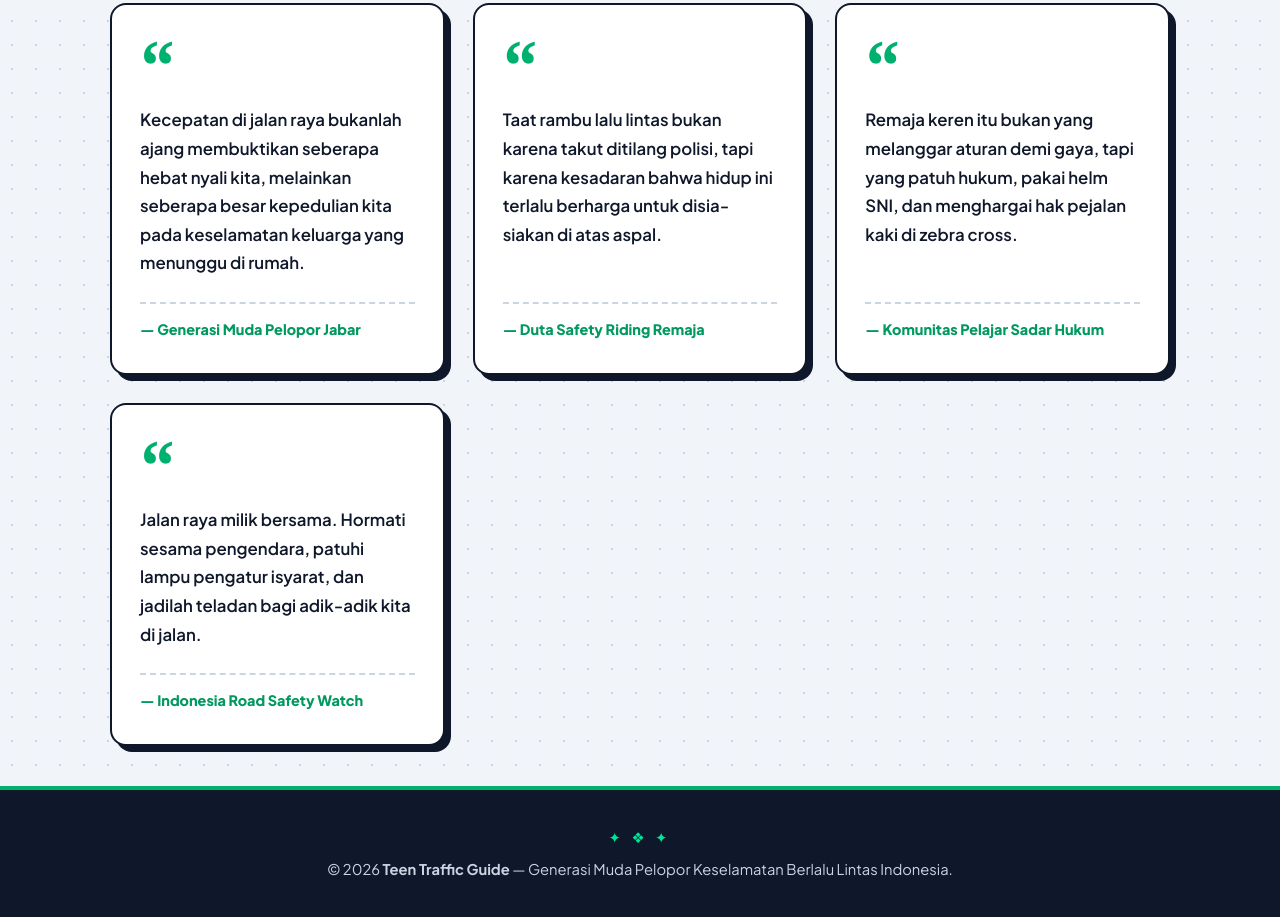
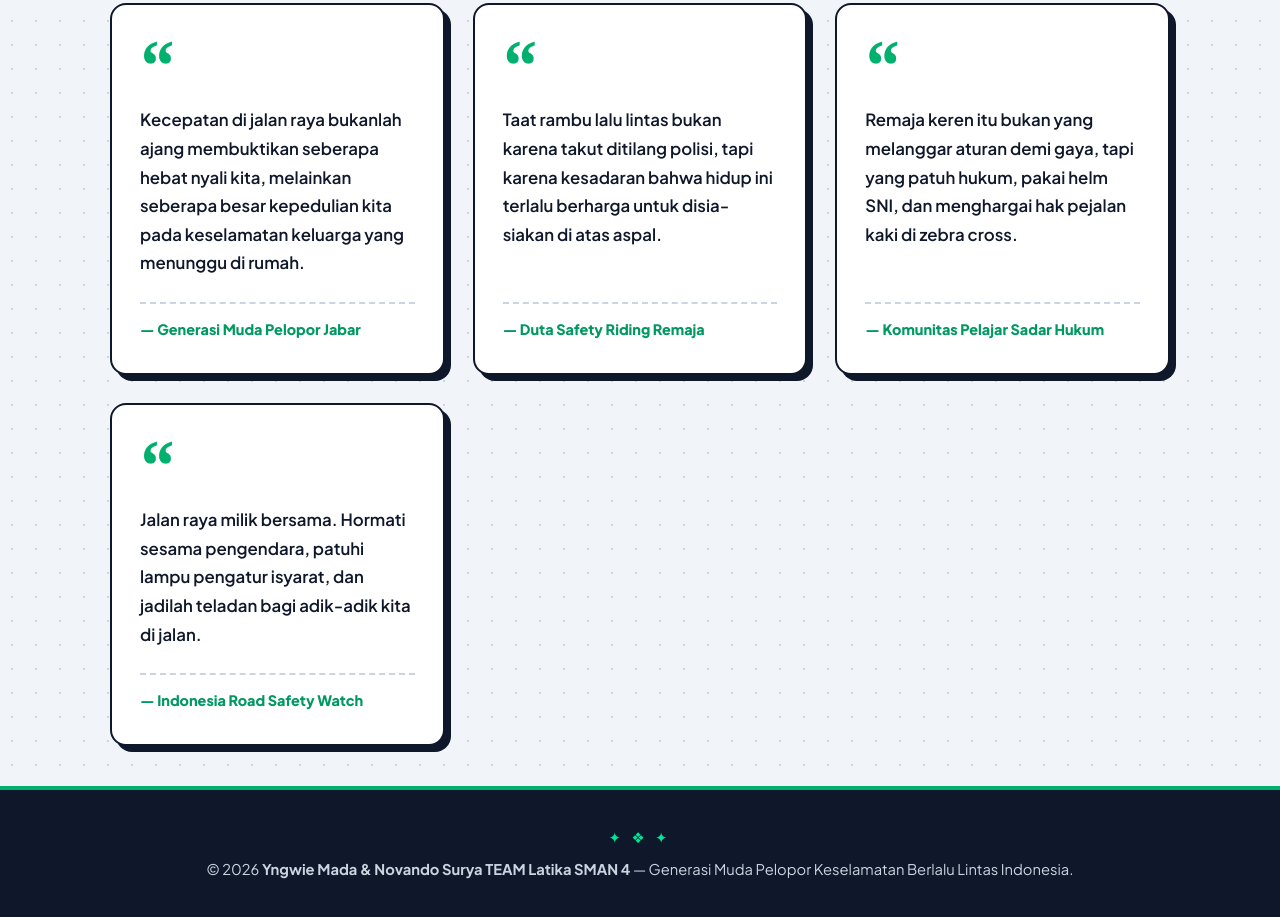
Before and after one commit to madaingwie-pixel/Teen-Traffic-Guide-Panduan-rambu-lalulintas-untuk-Remaja, a plain HTML site: page quotes.html in a window 1280 px wide. Shown: the part 471-1388 px from the top of the page. Drawn offline with Linux system fonts and the light colour scheme.

Commit message:
Update quotes.html

```diff
--- a/quotes.html
+++ b/quotes.html
@@ -74,7 +74,7 @@
 
     <footer>
         <div class="footer-ornament">✦ ❖ ✦</div>
-        <p>&copy; 2026 <strong>Teen Traffic Guide</strong> &mdash; Generasi Muda Pelopor Keselamatan Berlalu Lintas Indonesia.</p>
+        <p>&copy; 2026 <strong>Yngwie Mada & Novando Surya TEAM Latika SMAN 4</strong> &mdash; Generasi Muda Pelopor Keselamatan Berlalu Lintas Indonesia.</p>
     </footer>
 
 </body>
```
